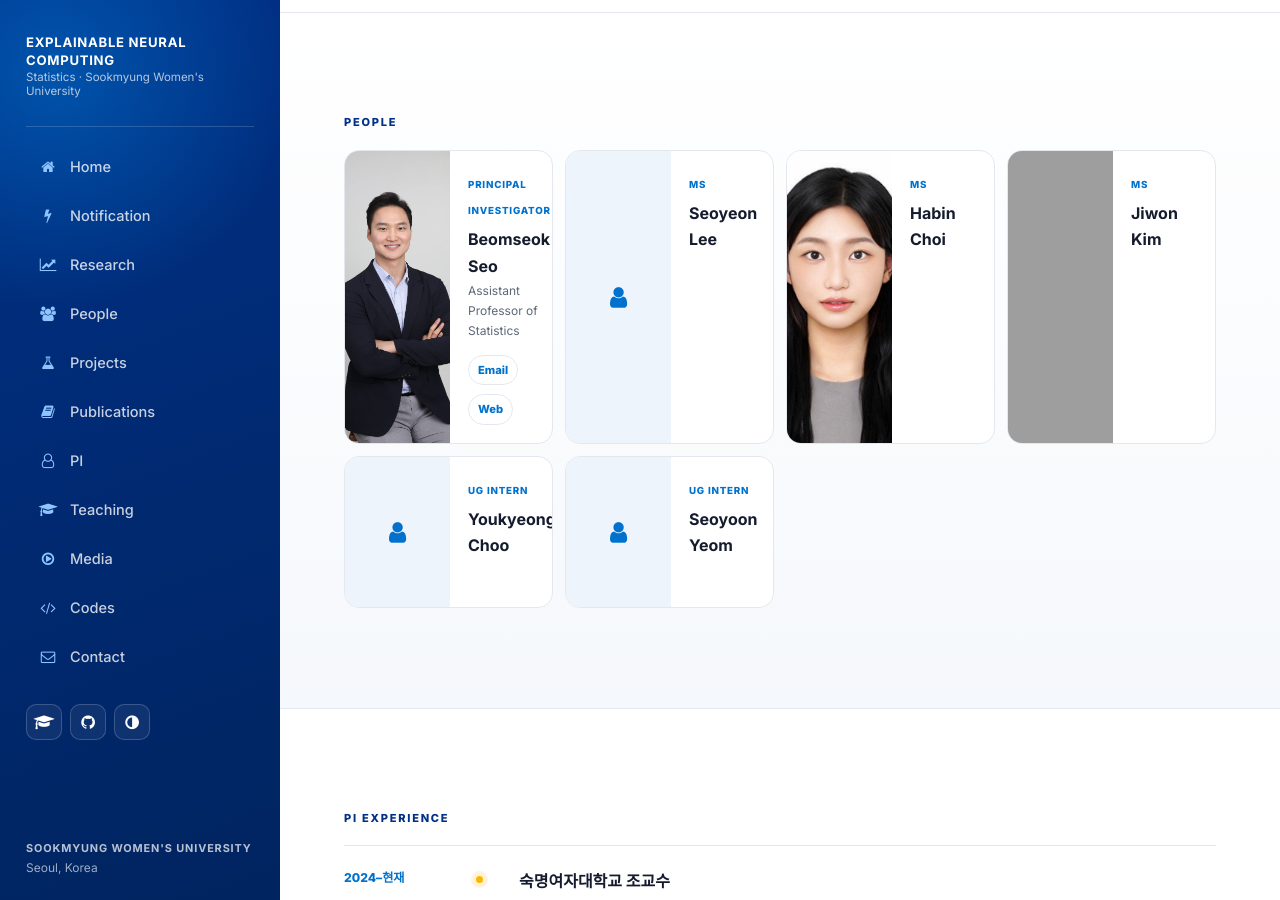
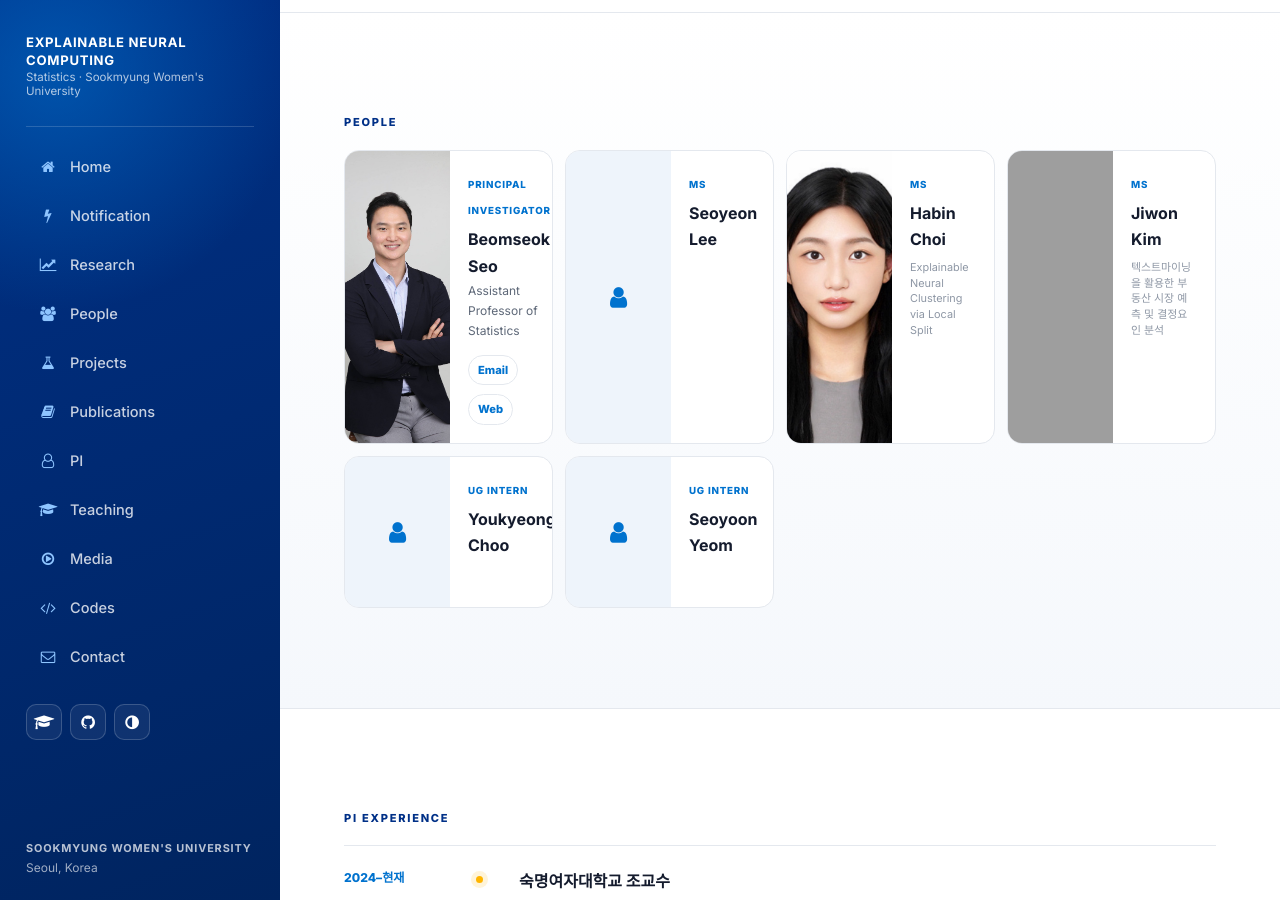
Before and after one commit to seo-beomseok/lab-homepage, a Jekyll site: the page built from index.html, in a window 1280 px wide and 900 px high, scrolled down 1475 px. Built offline with Jekyll 4.4.1, drawn with Linux system fonts in a browser that asks for light colours; grey boxes are pictures that could not be loaded.

Commit message:
Update students.yml

```diff
--- a/_data/students.yml
+++ b/_data/students.yml
@@ -14,10 +14,12 @@
 - name: "Habin Choi"
   program: "MS"
   image: "/assets/img/251.jpeg"
+  thesis: "Explainable Neural Clustering via Local Split"
 
 - name: "Jiwon Kim"
   program: "MS"
   image: "/assets/img/242.jpeg"
+  thesis: "텍스트마이닝을 활용한 부동산 시장 예측 및 결정요인 분석"
 
 - name: "Youkyeong Choo"
   program: "UG Intern"
```
